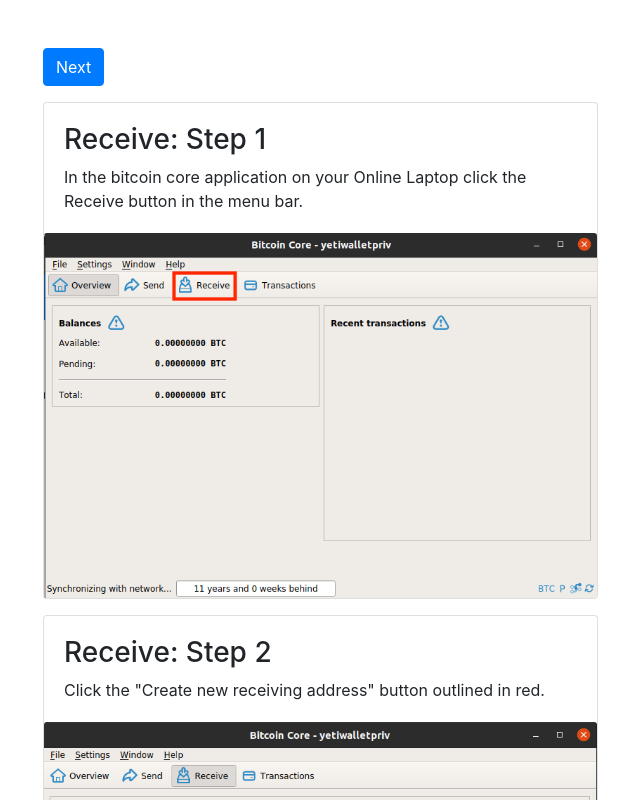
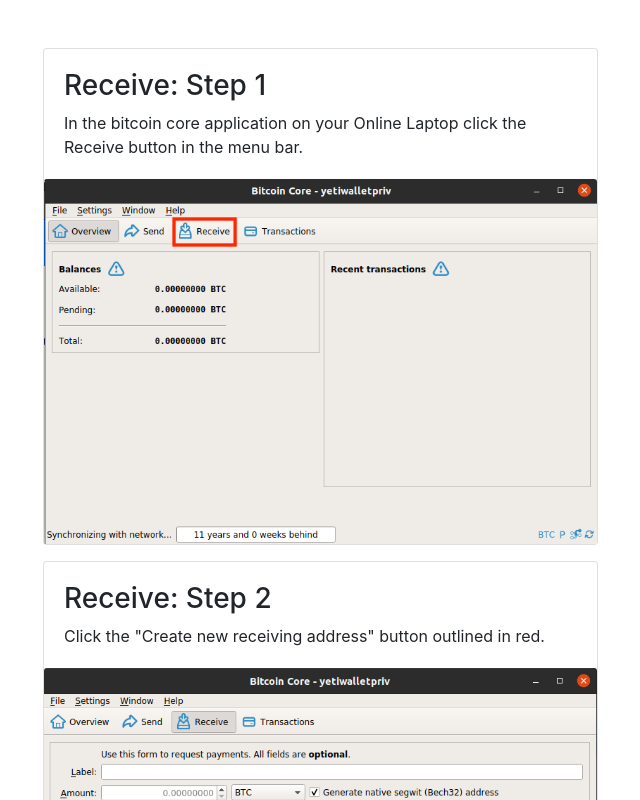
Before and after one commit to JWWeatherman/yetihosted, a Vue app: page /Cold/Guide in a window 1280 px wide. Shown: the top 800 px of the page, without its empty margins (42-682 px from the left). Built offline with nearby package versions, Linux system fonts and the light colour scheme; what vue-default-value would draw is missing.

Commit message:
refactor yeti

```diff
--- a/src/components/ColdWalletGuide.vue
+++ b/src/components/ColdWalletGuide.vue
@@ -1,7 +1,6 @@
 <template>
   <div>
     <div class="container" style="margin-top: 3rem;">
-      <input v-on:click="click" class="btn btn-primary mb-3" type="submit" id="next" value="Next">
       <div class="card mb-3" style="width: 50%;">
         <div class="card-body">
           <h3>Receive: Step 1</h3>
```
